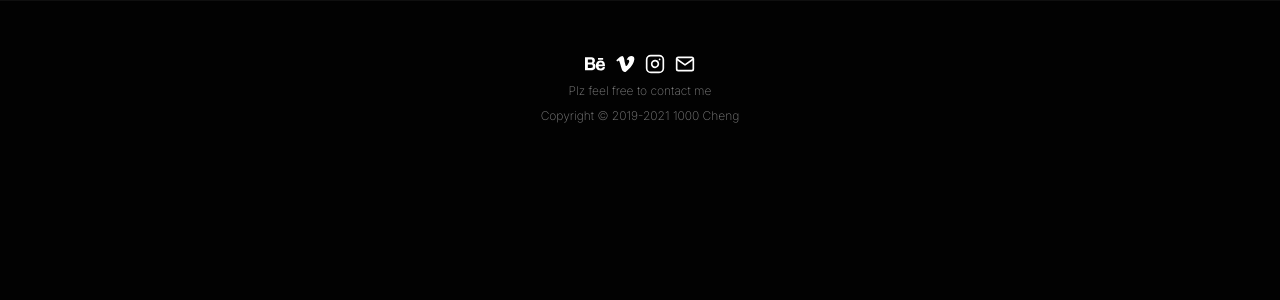
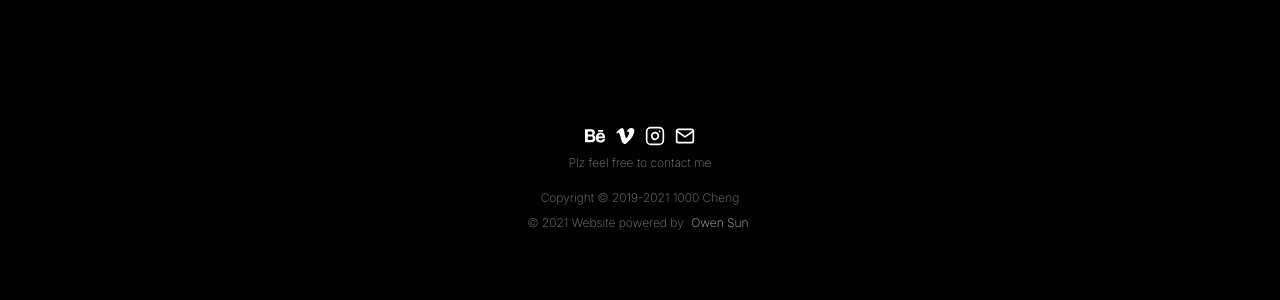
Before and after one commit to 10x10x10/website1000, a Next.js app: page /components/Footer in a window 1280 px wide. Shown: the top 300 px of the page. Built offline with nearby package versions, Linux system fonts and the light colour scheme.

Commit message:
- 新增PoweredBy - 修正在較舊的 iOS 上會顯示錯誤的問題

```diff
--- a/pages/components/Footer.js
+++ b/pages/components/Footer.js
@@ -1,5 +1,6 @@
 import React from "react";
 import { footerData } from "../../data.js";
+import PoweredBy from "./PoweredBy.js";
 
 export default function Header(props) {
 
@@ -7,18 +8,24 @@ export default function Header(props) {
 
   return (
     <div className="footer">
+
       <div className="link-icon-container">
         {
           links.map((item) => {
             return (
-              <a href={item.link} key={item.link}>
+              <a href={item.link} key={item.link} target="_blank">
                 <img src={item.icon} className="icon" />
               </a>);
           })
         }
       </div>
       <p>{description}</p>
+
+      <div style={{height: 10}} />   {/* split space */}
+
       <p>{copyright}</p>
+      <PoweredBy />
+
     </div>
   );
 }
--- /dev/null
+++ b/pages/components/PoweredBy.js
@@ -0,0 +1,18 @@
+import React from "react";
+
+export default function PoweredBy(props) {
+
+  const text = `© 2021 Website powered by `;
+
+  const owenWebsiteUrl = "https://ttesttes93405.github.io/OwenCollections/";
+  const owen = (<a
+    href={owenWebsiteUrl}
+    target="_blank"
+  >Owen Sun</a>)
+
+  return (
+    <div className="powered-by">
+      <p>{text}{owen}</p>
+    </div>
+  );
+}
--- a/styles/main.scss
+++ b/styles/main.scss
@@ -90,7 +90,7 @@ a{
 
     display: flex;
     flex-direction: row;
-    padding: 0 50px;
+    padding: 0 20px;
     //border-bottom: solid 1px rgba(#ffffff, 0.05);
 
     height: $header-height;
@@ -223,9 +223,9 @@ a{
     align-items: center;
     justify-content: center;
 
-    height: 180px;
-    padding: 0 50px;
-    border-top: solid 1px rgba(#ffffff, 0.05);
+    height: 200px;
+    padding-top: 80px;
+    //border-top: solid 1px rgba(#ffffff, 0.05);
 
     p{
         font-weight: 200;
@@ -234,8 +234,9 @@ a{
         padding: 5px;
         text-align: center;
         font-size: 12px;
-        opacity: 0.5;
+        color: rgba(#fff,0.5);
     }
+
 
     .link-icon-container{
         flex-grow: 0;
@@ -253,6 +254,20 @@ a{
             transition: opacity 0.15s;
             &:hover{
                 opacity: 0.5;
+            }
+        }
+    }
+
+    .powered-by{
+        a {
+            background-color: rgba(#fff, 0);
+            padding: 4px;
+            border-radius: 4px;
+            color: rgba(#fff, 0.75);
+            transition: background-color 0.15s;
+
+            &:hover{
+                background-color: rgba(#fff, 0.05);
             }
         }
     }
@@ -351,7 +366,7 @@ a{
     }
 
     .related-project-container &{
-        padding-top: 0;
+        padding: 0;
         gap: 20px;
         //padding: 20px;
         //background-color: rgba(#fff, 0.02);
@@ -426,6 +441,9 @@ a{
 
             ul li::before{
                 content: "";
+                display: flex;
+                flex-shrink: 0;
+                flex-grow: 0;
                 background-color: rgba(#fff, 0.75);
 
                 border-radius: 100%;
@@ -515,7 +533,10 @@ a{
 
         .media-img, .media-video, .media-gif{
             position: absolute;
-            inset: 0;
+            top: 0;
+            bottom: 0;
+            right: 0;
+            left: 0;
             background-color: rgba(#fff, 0.05);
             opacity: 1;
             transition: opacity 1s;
@@ -554,13 +575,13 @@ a{
 
     position: relative;
 
-    margin-top: 50px;
+    transform: translateY(50px);
     opacity: 0;
 
-    transition: margin-top 1.5s, opacity 1.0s;
+    transition: transform 1.5s, opacity 1.0s;
 
     &.media-show{
-        margin-top: 0;
+        transform: translateY(0);
         opacity: 1;
     }
 }
@@ -622,7 +643,10 @@ h1, h2, h3, h4, h5, h6{
 
 .loading-conatiner{
     position: absolute;
-    inset: 0;
+    top: 0;
+    bottom: 0;
+    right: 0;
+    left: 0;
     display: flex;
     justify-content: center;
     align-items: center;
```
